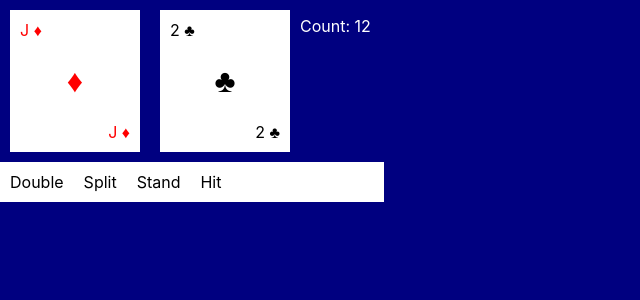
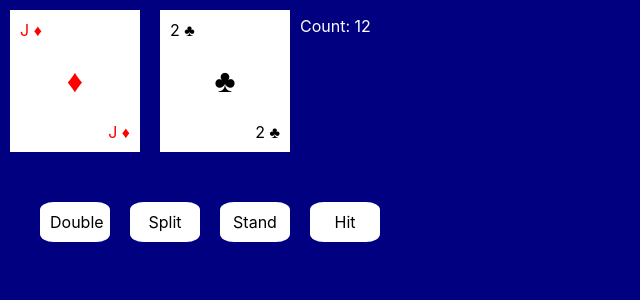
Before and after one commit to castanedadiego/Card-Games-FrontEnd, a React (Create React App) app: page / in a window 1280 px wide. Shown: the top 300 px of the page, without its empty margins (0-640 px from the left). Built offline with nearby package versions, Linux system fonts and the light colour scheme.

Commit message:
playingSpace

```diff
--- a/src/components/buttonBar/ButtonBar.css
+++ b/src/components/buttonBar/ButtonBar.css
@@ -1,10 +1,16 @@
 .bar{
     display: flex;
-    width: 30%;
-    height: 100%;
-    background: white
+    justify-content: left;
+    margin: 30px;
+
 }
 
 .bar * {
-    margin: 10px
+    width: 50px;
+    margin: 10px;
+    padding: 10px;
+    border-radius: 20%;
+    background: white;
+    text-align: center;
+
 }
--- a/src/components/buttonBar/ButtonBar.jsx
+++ b/src/components/buttonBar/ButtonBar.jsx
@@ -2,6 +2,7 @@ import React from 'react';
 import './ButtonBar.css';
 
 export default function ButtonBar() {
+
     return (
         <div className= "bar">
             <div className= "double">Double</div>
```
Also changed, not shown: src/components/playingSpace/PlayingSpace.jsx (added, +12 -0 lines).
